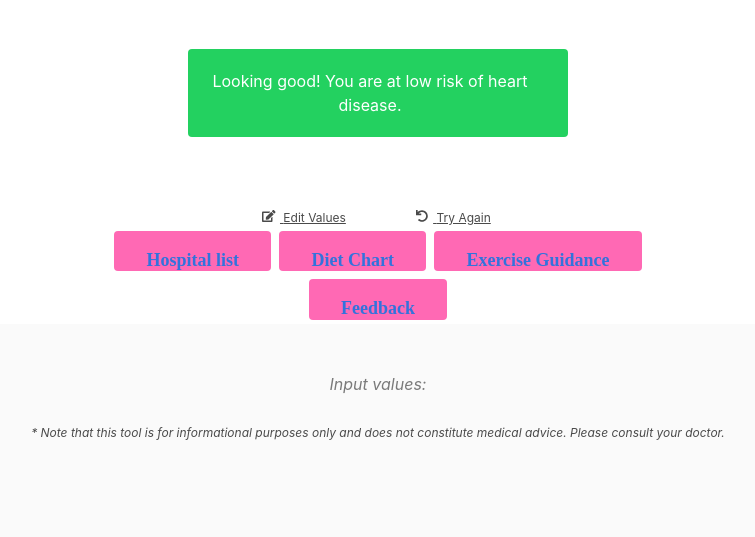
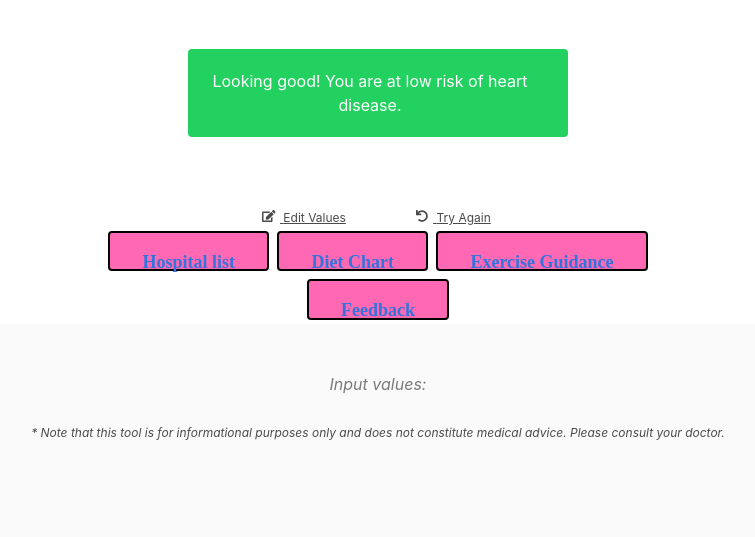
Before and after one commit to vtutti/heartcheck1, a Flask app: template HeartCheck1/templates/results.html in a window 1280 px wide. Shown: the part 662-1199 px from the top of the page, without its empty margins (262-1017 px from the left). Run offline with Flask 2, Linux system fonts and the light colour scheme; the template is opened without the code that fills it, so the values that code supplies are empty; parts of the project's set-up code (start-up, migrations or seed data) failed here and were passed over; some libraries are stand-ins or nearby versions.

Commit message:
Update results.html

```diff
--- a/HeartCheck1/templates/results.html
+++ b/HeartCheck1/templates/results.html
@@ -51,6 +51,7 @@
 .button1 {
   background-color: #FF69B4;
   color: black;
+  border: 2px solid black;
   font-family: Bahnschrift Light;
   font-size: 18px;
   font-weight: bold;
@@ -64,6 +65,7 @@
 .button2 {
   background-color:  #FF69B4;
   color: black;
+  border: 2px solid black;
   font-family: Bahnschrift Light;
 font-size: 18px;
   font-weight: bold;
@@ -77,6 +79,7 @@ font-size: 18px;
 .button3 {
   background-color:  #FF69B4;
   color: black;
+  border: 2px solid black;
   font-family: Bahnschrift Light;
   font-size: 18px;
   font-weight: bold;
@@ -89,6 +92,7 @@ font-size: 18px;
  .button4 {
   background-color:  #FF69B4;
   color: black;
+   border: 2px solid black;
   font-family: Bahnschrift Light;
   font-size: 18px;
   font-weight: bold;
```
